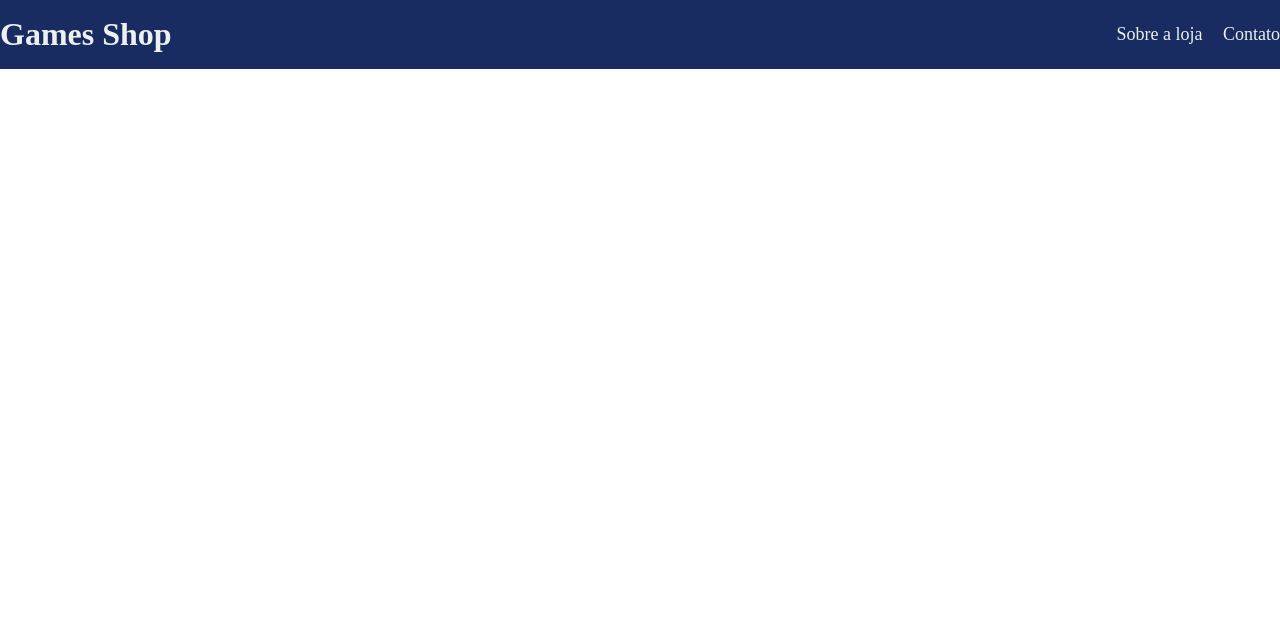
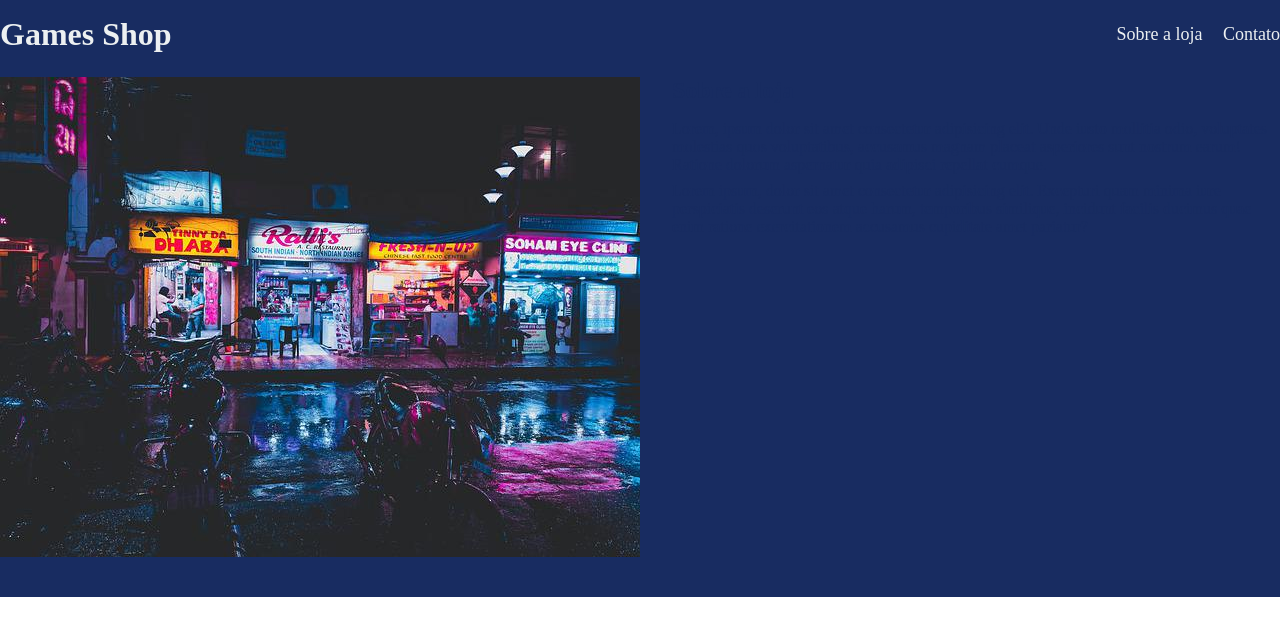
Before and after one commit to Metalicon/Projeto_01, a plain HTML site: page index.html in a window 1280 px wide. Drawn offline with Linux system fonts and the light colour scheme.

Commit message:
Adição da seção sobre e imagens

```diff
--- a/index.html
+++ b/index.html
@@ -21,6 +21,24 @@
                 </ul>
             </nav>
         </div>
+        <section id="about">
+            <div class="container">
+                <img class="store-front" src="./imagens/loja.jpg" alt="Fachada da loja Games Shop" />
+            <div>
+                <h2>Sobre a loja</h2>
+                <p>
+                    Lorem, ipsum dolor sit amet consectetur adipisicing elit. Unde iusto mollitia odio, voluptates molestias quos voluptatibus, accusamus magnam placeat asperiores sunt nostrum earum! Ratione dolorum aspernatur quia adipisci repellat cumque.
+                </p>
+                <p>
+                    Lorem ipsum, dolor sit amet consectetur adipisicing elit. Excepturi quam minima iure perspiciatis deserunt eos atque harum, temporibus similique, incidunt facilis ducimus quae enim ratione exercitationem accusamus cupiditate amet pariatur?
+                </p>
+                <ul class="brands-list">
+                    <li img src="./imagens/nintendo.png"></li>
+                    <li src img="./imagnes/xbox.png"></li>
+                    <li src img="./imagens/playstation"></li>
+                </ul>
+            </div>
+        </section>
     </header>
 </body>
 </html>
--- a/style.css
+++ b/style.css
@@ -33,3 +33,44 @@ header .container {
     align-items: center;
     justify-content: space-between;
 }
+
+header .container,
+section .container {
+    display: flex;
+    align-items: center;
+    justify-content: space-between;
+}
+
+.brands-list img {
+    display: inline;
+    margin-right: 24px;
+}
+
+.brands-list li {
+    display: inline;
+    margin-right: 8px;
+}
+
+section .container {
+    align-items: flex-start;
+}
+
+section {
+    padding: 24px 0;
+}
+
+section h2 {
+    margin-bottom: 16px;
+}
+
+section {
+    color: #182c61;
+}
+
+section p {
+    margin-bottom: 8px;
+}
+
+.store-front {
+    margin-right: 32px;
+}
```
Also changed, not shown: Imagens/facebook.png (added), Imagens/instagram.png (added), Imagens/loja.jpg (added), Imagens/nintendo.png (added), Imagens/playstation.png (added), Imagens/xbox.png (added), Imagens/youtube.png (added).
